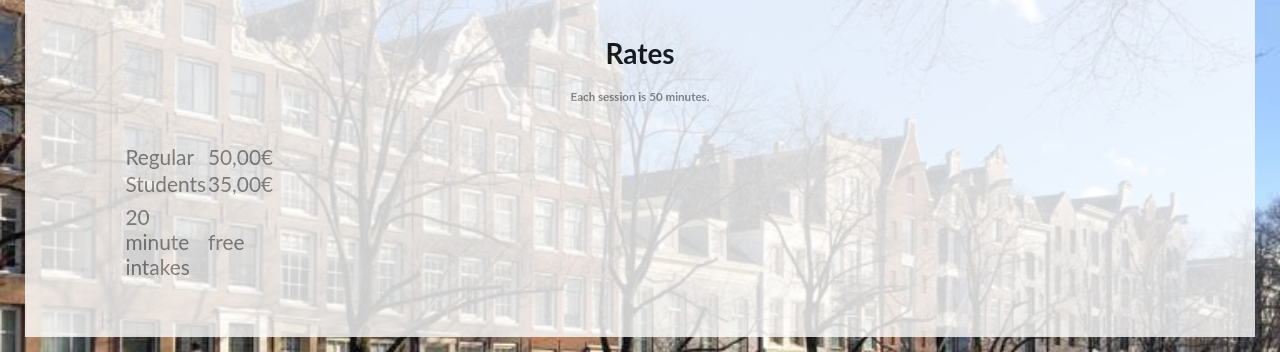
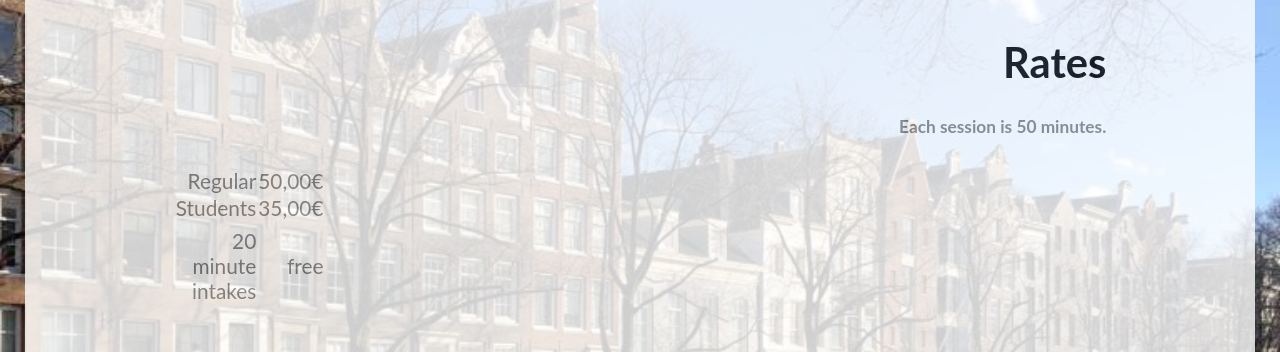
Before and after one commit to beatsch/rust-101, a website: page src/rates.html in a window 1280 px wide. Shown: the part 448-800 px from the top of the page. Drawn offline with Linux system fonts and the light colour scheme.

Commit message:
Update rates.html

```diff
--- a/src/rates.html
+++ b/src/rates.html
@@ -106,13 +106,16 @@
     <div style="background-color:white;font-size:25px">
 
       <div class="center">
+
         <span>
         <img src="logo.png" alt="logo">
         </span>
 
+<div class="right">
+ <small>
+      <h1 style="color: black;"> Rates <br></h1>
 
-<h6> <small>
-      <h1 style="color: black;"> Rates <br></h1>  <h5> Each session is 50 minutes.</h5></div>
+    <h5> Each session is 50 minutes.</h5>
 
       <table border = "0" width = "20%">
 
@@ -142,7 +145,9 @@
 
        </table> <br> <br>
 
-          </small></h6>
+          </small>
+    </div>
+          </div>
 
       </div>
 
```
